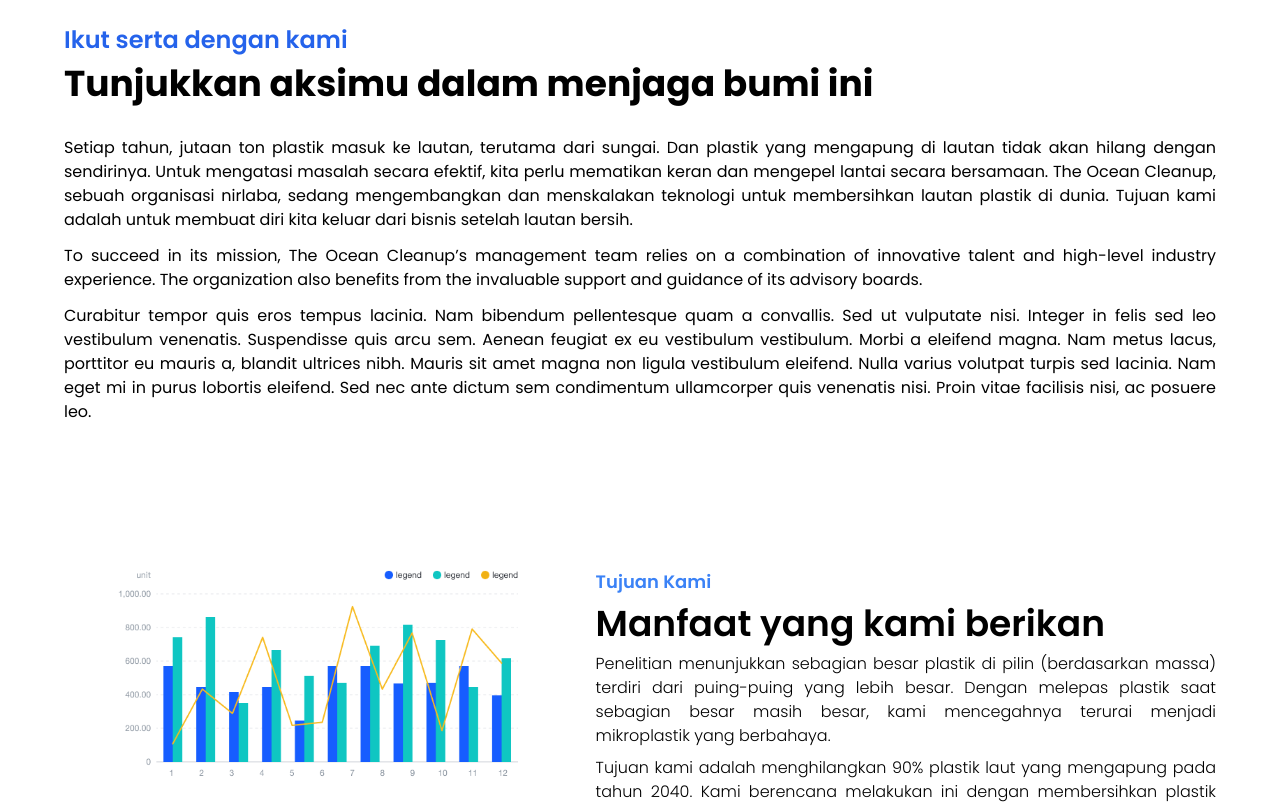
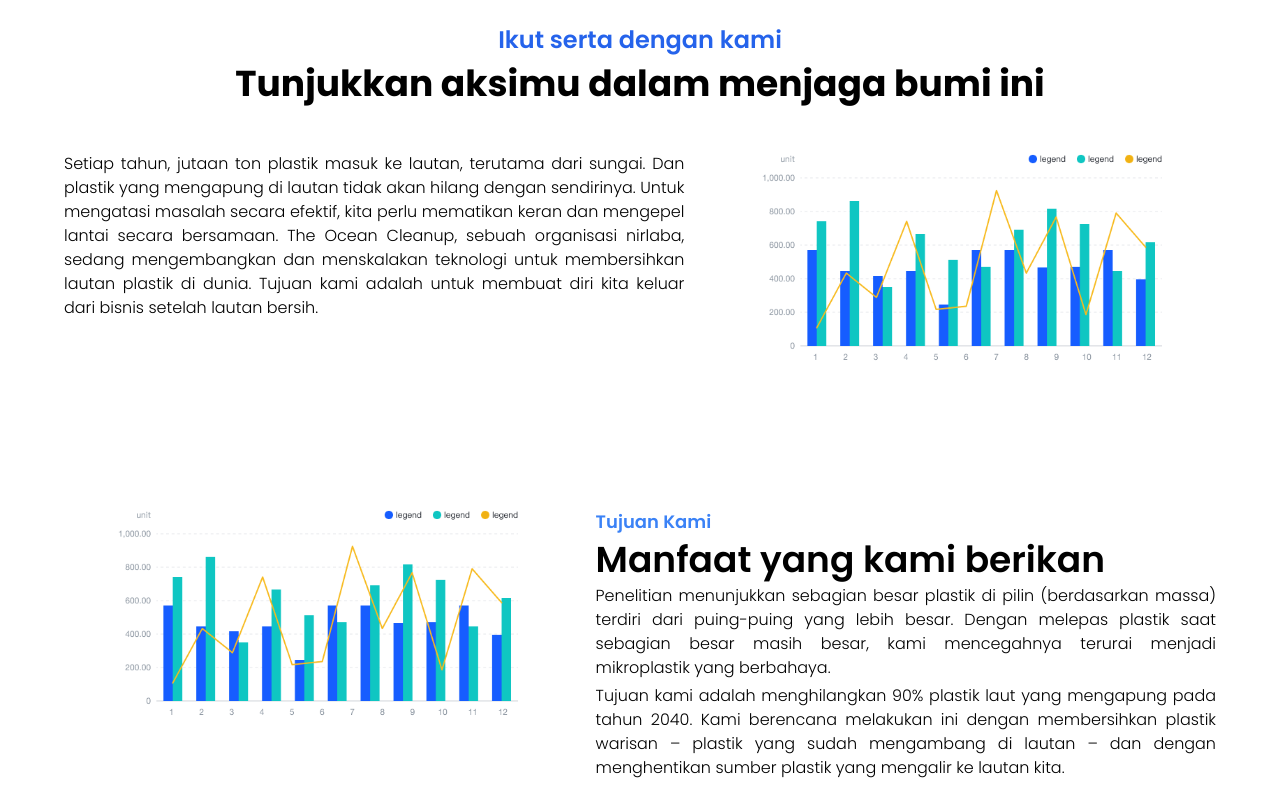
Before and after one commit to abizaqli07/invention-udayana, a React (Create React App) app: page /about in a window 1280 px wide. Shown: the part 1000-1804 px from the top of the page. Built offline with nearby package versions, Linux system fonts and the light colour scheme.

Commit message:
fixing about us page

```diff
--- a/src/components/About.jsx
+++ b/src/components/About.jsx
@@ -12,7 +12,6 @@ function About() {
       <AboutHeader/>
       <AboutContent/>
       <AboutThropy/>
-      <AboutTeam/>
       <HomeBox/>
       <Footer/>
     </div>
--- a/src/components/subComponents/AboutContent.jsx
+++ b/src/components/subComponents/AboutContent.jsx
@@ -6,23 +6,30 @@ function AboutContent() {
     <div className='w-full pt-32 mb-32'>
       <div className='layout'>
 
-        <div className='flex flex-col gap-2 text-center justify-center items-center lg:text-left lg:justify-start lg:items-start mt-24 mb-8'>
+        <div className='flex flex-col gap-2 text-center justify-center items-center mt-24 mb-8'>
           <div className='sub__title'>Ikut serta dengan kami</div>
           <div className='title'>Tunjukkan aksimu dalam menjaga bumi ini</div>
         </div>
-        <div className='flex flex-col md:flex-row gap-8 justify-center items-center'>
 
-        <div className='text-small text-justify flex flex-col gap-3'>
-          <div>Setiap tahun, jutaan ton plastik masuk ke lautan, terutama dari sungai. Dan plastik yang mengapung di lautan tidak akan hilang dengan sendirinya. Untuk mengatasi masalah secara efektif, kita perlu mematikan keran dan mengepel lantai secara bersamaan. The Ocean Cleanup, sebuah organisasi nirlaba, sedang mengembangkan dan menskalakan teknologi untuk membersihkan lautan plastik di dunia. Tujuan kami adalah untuk membuat diri kita keluar dari bisnis setelah lautan bersih.</div>
-          <div>To succeed in its mission, The Ocean Cleanup’s management team relies on a combination of innovative talent and high-level industry experience. The organization also benefits from the invaluable support and guidance of its advisory boards.</div>
-          <div>Curabitur tempor quis eros tempus lacinia. Nam bibendum pellentesque quam a convallis. Sed ut vulputate nisi. Integer in felis sed leo vestibulum venenatis. Suspendisse quis arcu sem. Aenean feugiat ex eu vestibulum vestibulum. Morbi a eleifend magna. Nam metus lacus, porttitor eu mauris a, blandit ultrices nibh. Mauris sit amet magna non ligula vestibulum eleifend. Nulla varius volutpat turpis sed lacinia. Nam eget mi in purus lobortis eleifend. Sed nec ante dictum sem condimentum ullamcorper quis venenatis nisi. Proin vitae facilisis nisi, ac posuere leo.</div>
+        <div className='mt-12 grid grid-cols-1 gap-8 md:grid-cols-[1.1fr_.9fr] sm:gap-6'>
+          <div className='flex flex-col gap-4 text-center md:text-left md:gap-2'>
+            <div className='text-smallest font-light text-justify lg:text-small'>Setiap tahun, jutaan ton plastik masuk ke lautan, terutama dari sungai. Dan plastik yang mengapung di lautan tidak akan hilang dengan sendirinya. Untuk mengatasi masalah secara efektif, kita perlu mematikan keran dan mengepel lantai secara bersamaan. The Ocean Cleanup, sebuah organisasi nirlaba, sedang mengembangkan dan menskalakan teknologi untuk membersihkan lautan plastik di dunia. Tujuan kami adalah untuk membuat diri kita keluar dari bisnis setelah lautan bersih.</div>
+          </div>
+          <div className='w-full flex justify-center items-center md:items-start'><img className='w-full h-auto max-w-[400px]' src={AboutChard} /></div>
         </div>
+        {/* <div className='flex flex-col md:flex-row gap-8 justify-center items-center'>
 
-        </div>
+          <div className='text-small text-justify flex flex-col gap-3'>
+            <div>Setiap tahun, jutaan ton plastik masuk ke lautan, terutama dari sungai. Dan plastik yang mengapung di lautan tidak akan hilang dengan sendirinya. Untuk mengatasi masalah secara efektif, kita perlu mematikan keran dan mengepel lantai secara bersamaan. The Ocean Cleanup, sebuah organisasi nirlaba, sedang mengembangkan dan menskalakan teknologi untuk membersihkan lautan plastik di dunia. Tujuan kami adalah untuk membuat diri kita keluar dari bisnis setelah lautan bersih.</div>
+            <div>To succeed in its mission, The Ocean Cleanup’s management team relies on a combination of innovative talent and high-level industry experience. The organization also benefits from the invaluable support and guidance of its advisory boards.</div>
+            <div>Curabitur tempor quis eros tempus lacinia. Nam bibendum pellentesque quam a convallis. Sed ut vulputate nisi. Integer in felis sed leo vestibulum venenatis. Suspendisse quis arcu sem. Aenean feugiat ex eu vestibulum vestibulum. Morbi a eleifend magna. Nam metus lacus, porttitor eu mauris a, blandit ultrices nibh. Mauris sit amet magna non ligula vestibulum eleifend. Nulla varius volutpat turpis sed lacinia. Nam eget mi in purus lobortis eleifend. Sed nec ante dictum sem condimentum ullamcorper quis venenatis nisi. Proin vitae facilisis nisi, ac posuere leo.</div>
+          </div>
+
+        </div> */}
 
         <div className='mt-36 grid grid-cols-1 gap-8 md:grid-cols-[.9fr_1.1fr] sm:gap-6'>
-          <div className='w-full flex justify-center items-center md:items-start'><img className='w-full h-auto max-w-[400px]' src={AboutChard}/></div>
-          <div className='flex flex-col gap-4 text-center md:text-left md:gap-2'>
+          <div className='w-full flex justify-center items-center md:items-start'><img className='w-full h-auto max-w-[400px]' src={AboutChard} /></div>
+          <div className='flex flex-col gap-4 text-center md:text-left md:gap-1'>
             <div className='text-normal font-semibold text-blue-500'>Tujuan Kami</div>
             <div className='text-h3 lg:text-h1 font-semibold'>Manfaat yang kami berikan</div>
             <div className='text-smallest font-light text-justify lg:text-small'>Penelitian menunjukkan sebagian besar plastik di pilin (berdasarkan massa) terdiri dari puing-puing yang lebih besar. Dengan melepas plastik saat sebagian besar masih besar, kami mencegahnya terurai menjadi mikroplastik yang berbahaya.</div>
--- a/src/components/subComponents/ClimateChangeStatistics.jsx
+++ b/src/components/subComponents/ClimateChangeStatistics.jsx
@@ -13,8 +13,16 @@ function ClimateChangeStatistics() {
         {/* ========== END OF TITLE MAIN CONTENT ========== */}
 
         {/* ========== CONTAINER FOR CARD ========== */}
-        <div className='hidden sm:grid grid-cols-[repeat(1,_300px)] mt-16 gap-8 justify-center items-center sm:grid-cols-[repeat(2,_300px)] lg:grid-cols-[repeat(3,_300px)] '>
+        <div className='grid grid-cols-[repeat(1,_300px)] mt-16 gap-8 justify-center items-center sm:grid-cols-[repeat(2,_300px)] lg:grid-cols-[repeat(3,_300px)] '>
 
+          <div className='w-full p-6 bg-slate-300 flex flex-col justify-center items-center text-center min-h-[300px]'>
+            <div><img /></div>
+            <div>Bumi menyerap panas yang dihasilkan oleh peningkatan emisi.</div>
+          </div>
+          <div className='w-full p-6 bg-slate-300 flex flex-col justify-center items-center text-center min-h-[300px]'>
+            <div><img /></div>
+            <div>Bumi menyerap panas yang dihasilkan oleh peningkatan emisi.</div>
+          </div>
           <div className='w-full p-6 bg-slate-300 flex flex-col justify-center items-center text-center min-h-[300px]'>
             <div><img /></div>
             <div>Bumi menyerap panas yang dihasilkan oleh peningkatan emisi.</div>
```
